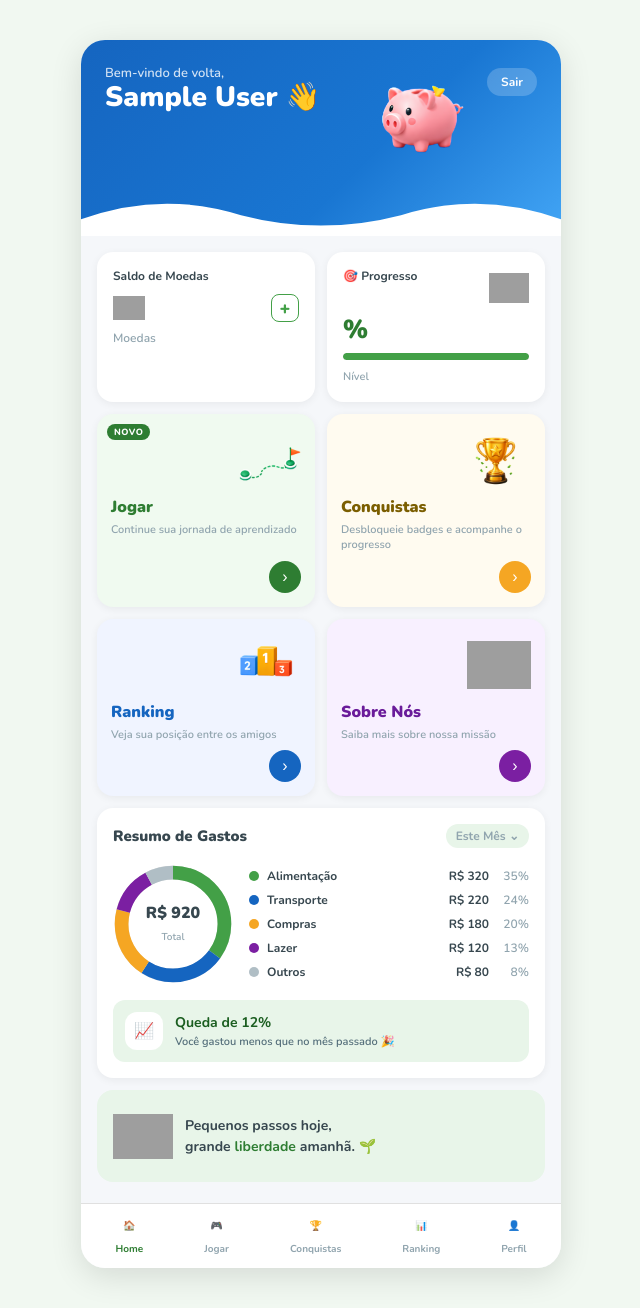
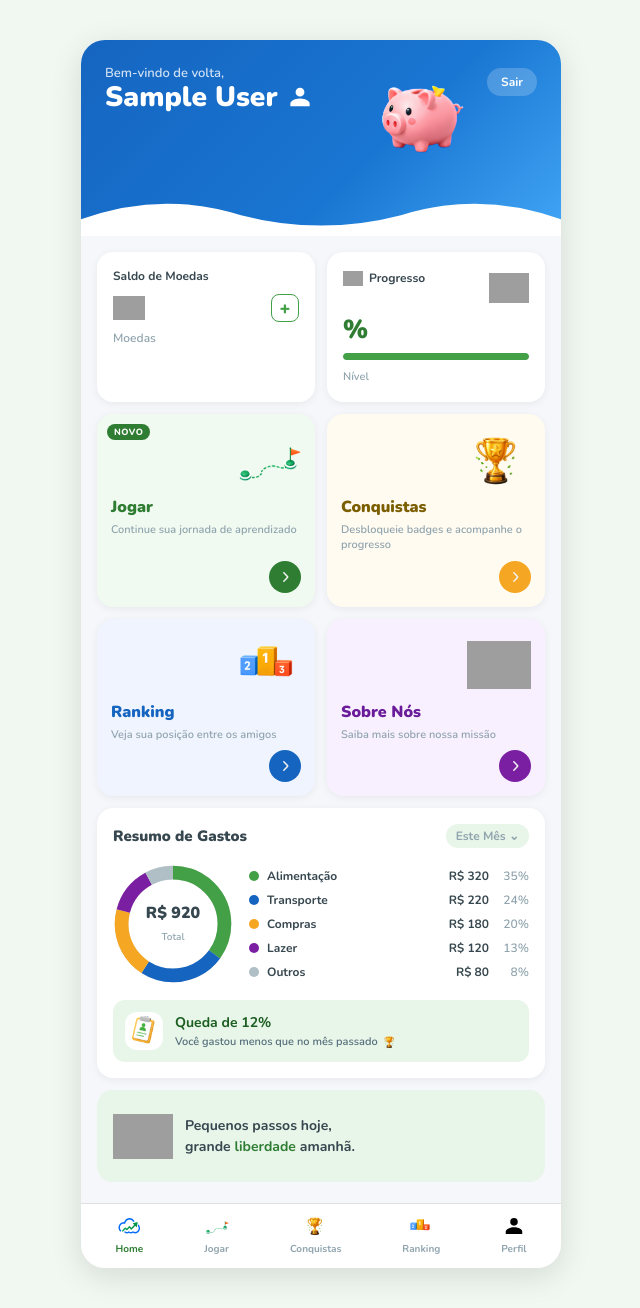
Before and after one commit to thiago-de-mattos/Flow_Financeiro, a Django app: template templates/home.html in a window 1280 px wide. Shown: the whole page, without its empty margins (319-959 px from the left). Run offline with Django 5.2, Linux system fonts and the light colour scheme; the template is opened without the code that fills it, so the values that code supplies are empty; the visitor is signed in with stand-in values (Sample User, id 1); grey boxes are pictures that could not be loaded.

Commit message:
feat: update home page icons and improve visual elements for enhanced user experience

```diff
--- a/templates/home.html
+++ b/templates/home.html
@@ -15,7 +15,10 @@
         <div class="ff-hero-topbar">
             <div class="ff-welcome">
                 <span class="ff-welcome-sub">Bem-vindo de volta,</span>
-                <h1 class="ff-welcome-name">{{ request.user.name }} 👋</h1>
+                <h1 class="ff-welcome-name">
+                    {{ request.user.name }}
+                    <img src="{% static 'img/person.svg' %}" alt="" class="ff-welcome-icon">
+                </h1>
             </div>
             <div class="ff-hero-right">
                 <div class="ff-hero-ilustracao">
@@ -51,7 +54,10 @@
 
             <div class="ff-card ff-card--savings">
                 <div class="ff-savings-header">
-                    <span class="ff-card-label">🎯 Progresso</span>
+                    <span class="ff-card-label ff-card-label--icon">
+                        <img src="{% static 'img/pote_dinheiro.png' %}" alt="" class="ff-label-icon">
+                        Progresso
+                    </span>
                     <img src="{% static 'img/pote_dinheiro.png' %}" alt="" class="ff-savings-img">
                 </div>
                 <span class="ff-savings-pct">{% widthratio profile.xp_total profile.xp_next_level 100 %}%</span>
@@ -72,28 +78,36 @@
                 <img src="{% static 'img/trilha.png' %}" alt="Jogar" class="ff-nav-img">
                 <span class="ff-nav-title" style="color: var(--green);">Jogar</span>
                 <span class="ff-nav-desc">Continue sua jornada de aprendizado</span>
-                <div class="ff-nav-btn ff-nav-btn--green">›</div>
+                <div class="ff-nav-btn ff-nav-btn--green">
+                    <img src="{% static 'img/arrow.svg' %}" alt="" class="ff-btn-arrow">
+                </div>
             </a>
 
             <a href="{% url 'achievements' %}" class="ff-nav-card ff-nav-card--yellow">
                 <img src="{% static 'img/trofeu_1.png' %}" alt="Conquistas" class="ff-nav-img">
                 <span class="ff-nav-title" style="color: #7b5e00;">Conquistas</span>
                 <span class="ff-nav-desc">Desbloqueie badges e acompanhe o progresso</span>
-                <div class="ff-nav-btn ff-nav-btn--yellow">›</div>
+                <div class="ff-nav-btn ff-nav-btn--yellow">
+                    <img src="{% static 'img/arrow.svg' %}" alt="" class="ff-btn-arrow">
+                </div>
             </a>
 
             <a href="{% url 'leaderboard' %}" class="ff-nav-card ff-nav-card--blue">
                 <img src="{% static 'img/podio.png' %}" alt="Ranking" class="ff-nav-img">
                 <span class="ff-nav-title" style="color: var(--blue);">Ranking</span>
                 <span class="ff-nav-desc">Veja sua posição entre os amigos</span>
-                <div class="ff-nav-btn ff-nav-btn--blue">›</div>
+                <div class="ff-nav-btn ff-nav-btn--blue">
+                    <img src="{% static 'img/arrow.svg' %}" alt="" class="ff-btn-arrow">
+                </div>
             </a>
 
             <a href="{% url 'sobre' %}" class="ff-nav-card ff-nav-card--purple">
                 <img src="{% static 'img/bonecos.png' %}" alt="Sobre" class="ff-nav-img">
                 <span class="ff-nav-title" style="color: #6a1b9a;">Sobre Nós</span>
                 <span class="ff-nav-desc">Saiba mais sobre nossa missão</span>
-                <div class="ff-nav-btn ff-nav-btn--purple">›</div>
+                <div class="ff-nav-btn ff-nav-btn--purple">
+                    <img src="{% static 'img/arrow.svg' %}" alt="" class="ff-btn-arrow">
+                </div>
             </a>
 
         </div>
@@ -171,10 +185,15 @@
 
             <!-- Indicador -->
             <div class="ff-spending-indicator">
-                <span class="ff-indicator-icon">📈</span>
+                <span class="ff-indicator-icon">
+                    <img src="{% static 'img/prancheta.png' %}" alt="" class="ff-indicator-img">
+                </span>
                 <div>
                     <strong>Queda de 12%</strong>
-                    <p>Você gastou menos que no mês passado 🎉</p>
+                    <p>
+                        Você gastou menos que no mês passado
+                        <img src="{% static 'img/trofeu_1.png' %}" alt="" class="ff-inline-icon">
+                    </p>
                 </div>
             </div>
         </div>
@@ -184,7 +203,7 @@
             <img src="{% static 'img/dinheiro.png' %}" alt="" class="ff-banner-img">
             <div class="ff-banner-text">
                 <p>Pequenos passos hoje,</p>
-                <p>grande <strong style="color: var(--green);">liberdade</strong> amanhã. 🌱</p>
+                <p>grande <strong style="color: var(--green);">liberdade</strong> amanhã.</p>
             </div>
         </div>
 
@@ -193,23 +212,33 @@
     <!-- Nav inferior -->
     <nav class="ff-bottom-nav">
         <a href="{% url 'home' %}" class="ff-bottom-item ff-bottom-item--active">
-            <span class="ff-bottom-icon">🏠</span>
+            <span class="ff-bottom-icon">
+                <img src="{% static 'img/logo.png' %}" alt="">
+            </span>
             <span>Home</span>
         </a>
         <a href="{% url 'play' %}" class="ff-bottom-item">
-            <span class="ff-bottom-icon">🎮</span>
+            <span class="ff-bottom-icon">
+                <img src="{% static 'img/trilha.png' %}" alt="">
+            </span>
             <span>Jogar</span>
         </a>
         <a href="{% url 'achievements' %}" class="ff-bottom-item">
-            <span class="ff-bottom-icon">🏆</span>
+            <span class="ff-bottom-icon">
+                <img src="{% static 'img/trofeu_1.png' %}" alt="">
+            </span>
             <span>Conquistas</span>
         </a>
         <a href="{% url 'leaderboard' %}" class="ff-bottom-item">
-            <span class="ff-bottom-icon">📊</span>
+            <span class="ff-bottom-icon">
+                <img src="{% static 'img/podio.png' %}" alt="">
+            </span>
             <span>Ranking</span>
         </a>
         <a href="{% url 'profile' %}" class="ff-bottom-item">
-            <span class="ff-bottom-icon">👤</span>
+            <span class="ff-bottom-icon">
+                <img src="{% static 'img/person.svg' %}" alt="">
+            </span>
             <span>Perfil</span>
         </a>
     </nav>
```
